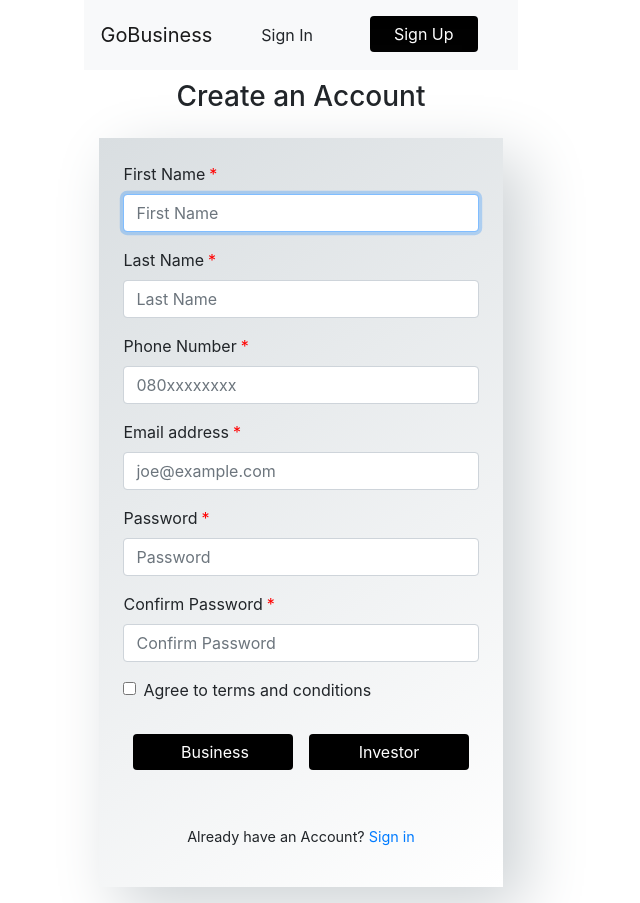
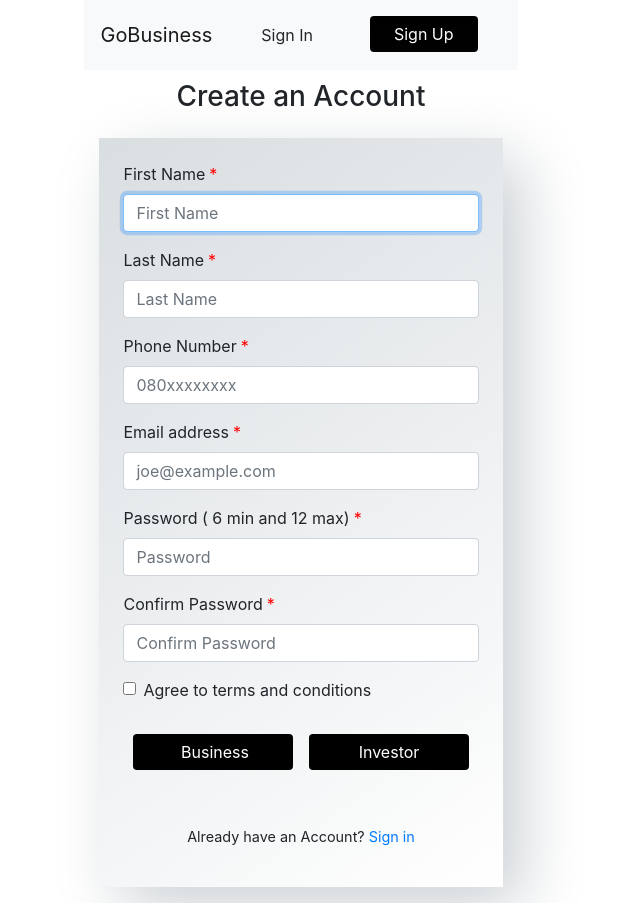
Before and after one commit to BuildForSDG/GoBusiness, a React (Create React App) app in the folder frontend/: page /signup in a window 1280 px wide. Shown: the whole page, without its empty margins (339-979 px from the left). Built offline with nearby package versions, Linux system fonts and the light colour scheme.

Commit message:
ft--Validation using regex

```diff
--- a/frontend/src/components/signup.component.js
+++ b/frontend/src/components/signup.component.js
@@ -114,16 +114,16 @@ export default class SignUp extends Component {
 
                     </div>
                     <div className="form-group">
-                      <label className="password">Password<span className="require mx-1">*</span></label>
+                      <label className="password">Password ( 6 min and 12 max)<span className="require mx-1">*</span></label>
                       <input className="form-control"
-                      type="password" value={this.state.signUp_password} onChange={this.onChangeSignUpPassword}
+                      type="password" value={this.state.signUp_password} onChange={this.onChangeSignUpPassword}  minLength="6"maxLength="12" size="12"
                       placeholder="Password" required />
 
                     </div>
                     <div className="form-group">
                       <label className="confirmPassword">Confirm Password<span className="require mx-1">*</span></label>
                       <input className="form-control"
-                      type="password" value={this.state.signUp_confirmPassword} onChange={this.onChangeSignUpPasswordConfirm}
+                      type="password" value={this.state.signUp_confirmPassword} onChange={this.onChangeSignUpPasswordConfirm} minLength="8" maxLength="12" size="12"
                       placeholder="Confirm Password"  required/>
 
                     </div>
```
